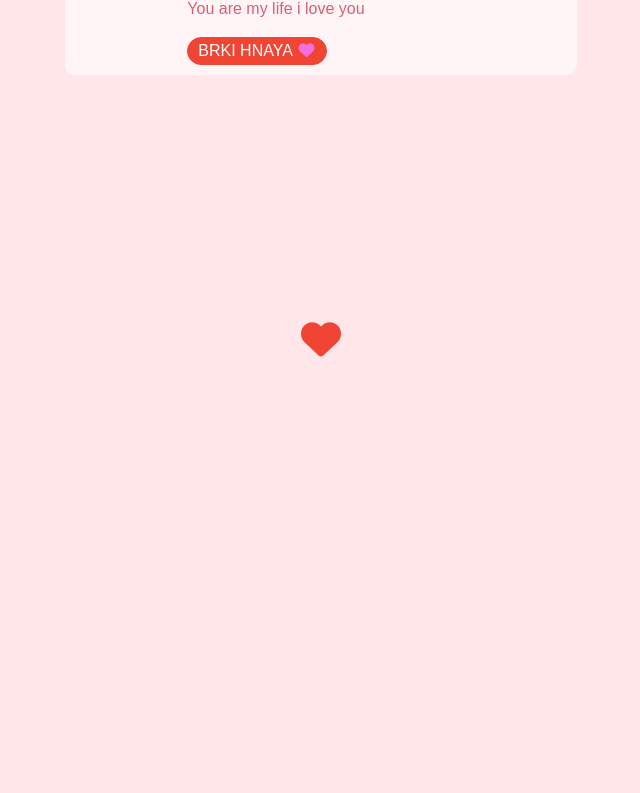
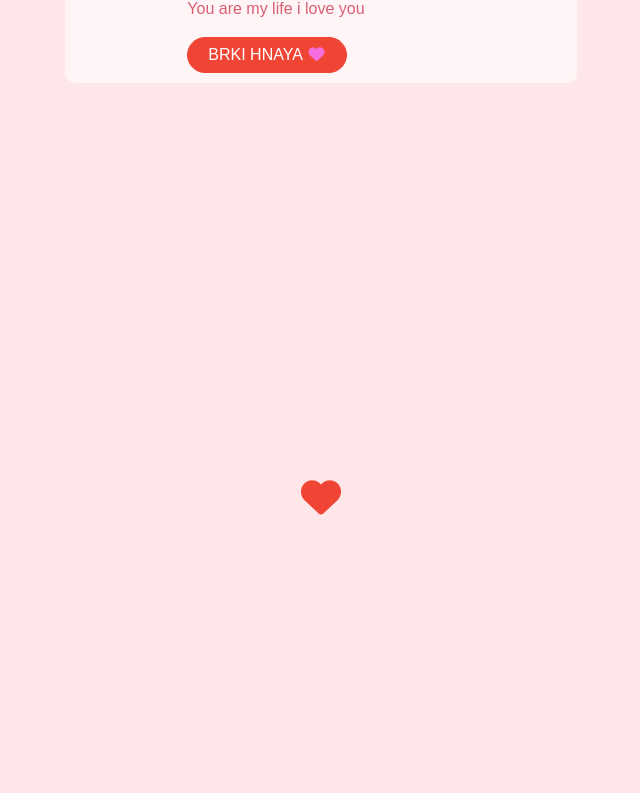
Before and after one commit to anasichmawin12/Love_page, a plain HTML site: page index.html in a window 1280 px wide. Shown: the part 177-970 px from the top of the page, without its empty margins (319-959 px from the left). Before the commit the page ends 800 px from the top, so only its background shows below. Drawn offline with nearby package versions, Linux system fonts and the light colour scheme.

Commit message:
Refactor HTML structure and styles

```diff
--- a/index.html
+++ b/index.html
@@ -9,18 +9,16 @@
 
     <title>Document</title>
     <style>
-       body {
-    background-color: #FFE6E9;
+        body{
+            background-color:#FFE6E9;
         }
-
-.div1 {
+        .div1{
             padding-top: 20px;
             margin: auto;
-    min-height: 100vh;
+            height: 100vh;
         }
-
-.div1 .div2 {
-    background-color: #FFF5F6;
+        .div1 .div2{
+            background-color:#FFF5F6;
             border-radius: 10px;
             padding: 10px;
             display: flex;
@@ -29,49 +27,38 @@
             margin: auto;
             width: 40vw;
         }
-
-.div1 .div2 div {
+        .div1 .div2 div{
             text-align: justify;
             color: #D95F74;
         }
-
-h1 {
-    color: #7C1F3C;
+        h1{
+            color:#7C1F3C ;
             font-family: "Playfair Display", serif;
         }
-
-p, button {
+        p, button{
             font-family: "Poppins", sans-serif;
         }
-
-.div3 {
-    min-height: 60vh;
-    margin: auto;
+        .div3{
+            height:100%;
+            margin:auto;
             display: flex;
             justify-content: center;
             align-items: center;
-    flex-direction: column;
         }
-
-h3 {
+        h3{
             font-family: "Playfair Display", serif;
             display: none;
-    color: #7C1F3C;
+            color:#7C1F3C ;
             font-weight: bold;
-    text-align: center;
-    padding: 20px;
         }
+        #btn{
+            border-radius: 20px;
+            background-color: #F04434;
+            color:white;
+            border: 1px solid #F04434;
+            padding: 5px 20px;
 
-#btn {
-    border: 1px solid #F04434;
-    background-color: #F04434;
-    color: white;
-    border-radius: 20px;
-    padding-left: 10px;
-    padding-right: 10px;
         }
-
-
 /* 📱 Telephone */
 @media (max-width: 600px) {
 
@@ -127,6 +114,6 @@ h3 {
         <h3>❤️وحتى إلا اختفى هاد القلب… حبي ليك عمرو ما يختافي الحبيبة ديالي</h3>
         </div>
     </div>
-     <script src="index.js"></script>
+     <script src="love.js"></script>
 </body>
 </html>
```
Lines whose indentation alone changed are shown as unchanged.
